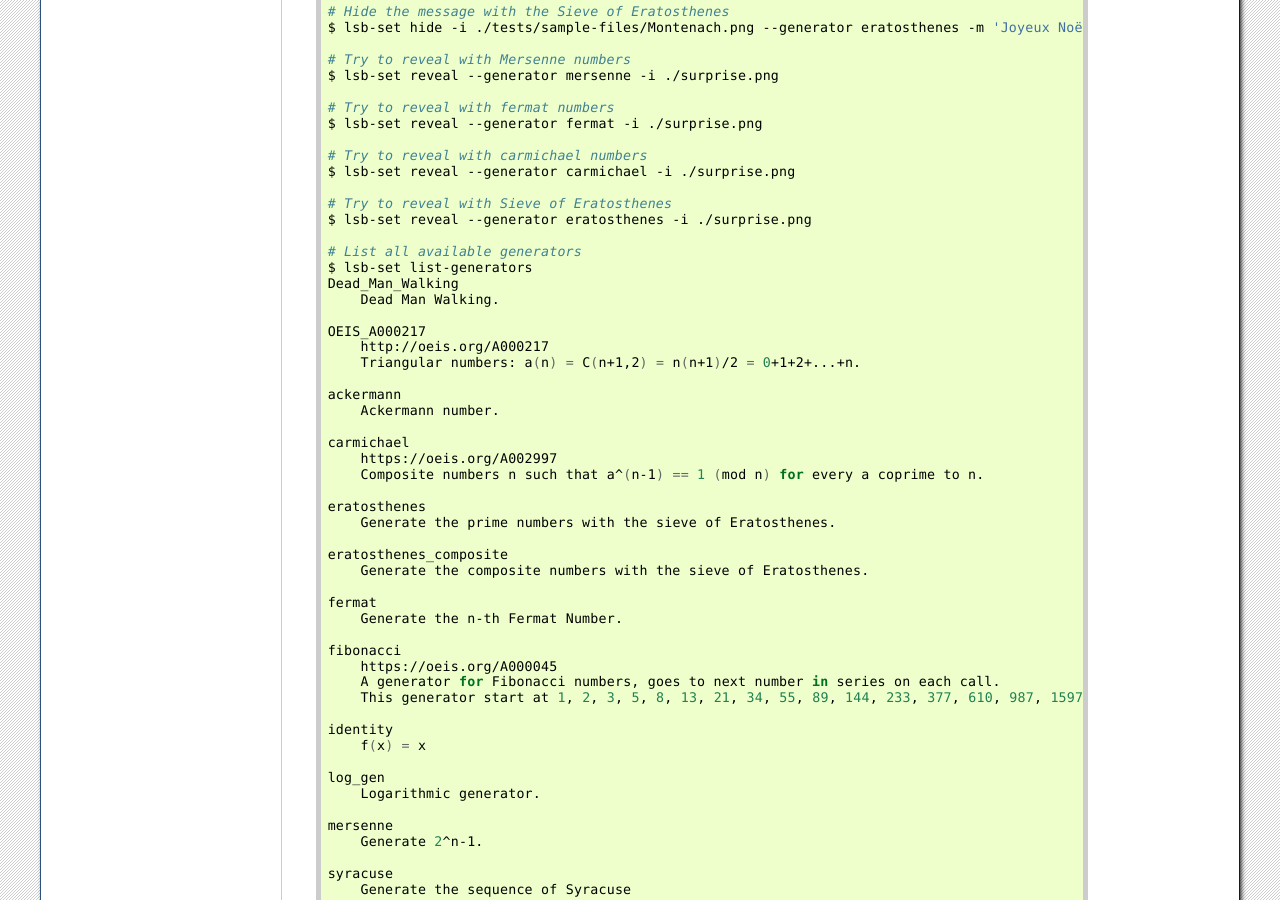
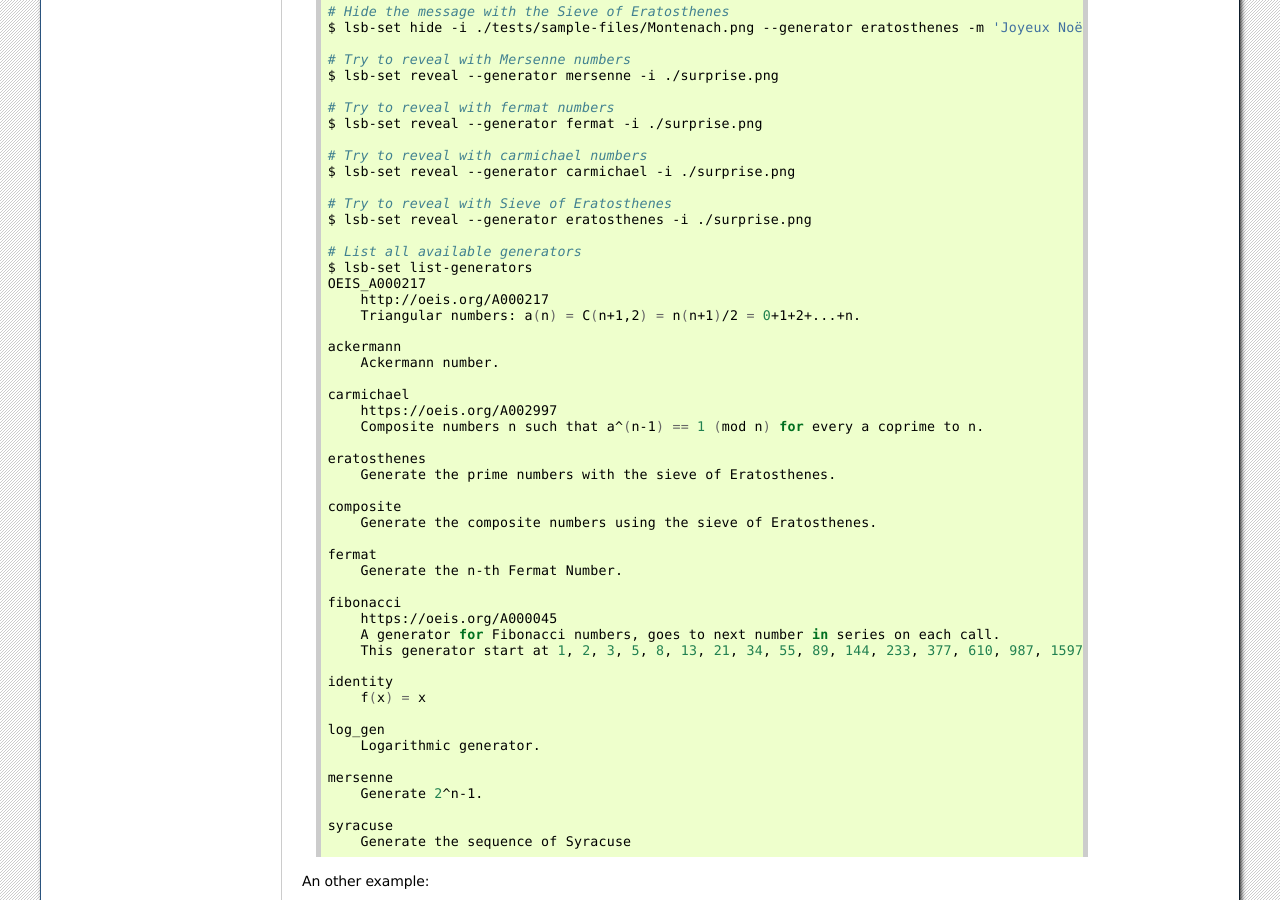
Before and after one commit to cedricbonhomme/Stegano, a Sphinx documentation site: the page built from docs/software.rst, in a window 1280 px wide and 900 px high, scrolled down 1094 px. Built offline with Sphinx 7.4.7, drawn with Linux system fonts in a browser that asks for light colours.

Commit message:
Remove dead man walking set generator.

```diff
--- a/docs/software.rst
+++ b/docs/software.rst
@@ -90,9 +90,6 @@ Sets are used in order to select the pixels where the message will be hidden.
 
     # List all available generators
     $ lsb-set list-generators
-    Dead_Man_Walking
-        Dead Man Walking.
-
     OEIS_A000217
         http://oeis.org/A000217
         Triangular numbers: a(n) = C(n+1,2) = n(n+1)/2 = 0+1+2+...+n.
@@ -107,8 +104,8 @@ Sets are used in order to select the pixels where the message will be hidden.
     eratosthenes
         Generate the prime numbers with the sieve of Eratosthenes.
 
-    eratosthenes_composite
-        Generate the composite numbers with the sieve of Eratosthenes.
+    composite
+        Generate the composite numbers using the sieve of Eratosthenes.
 
     fermat
         Generate the n-th Fermat Number.
```
Also changed, not shown: 1 other file.
